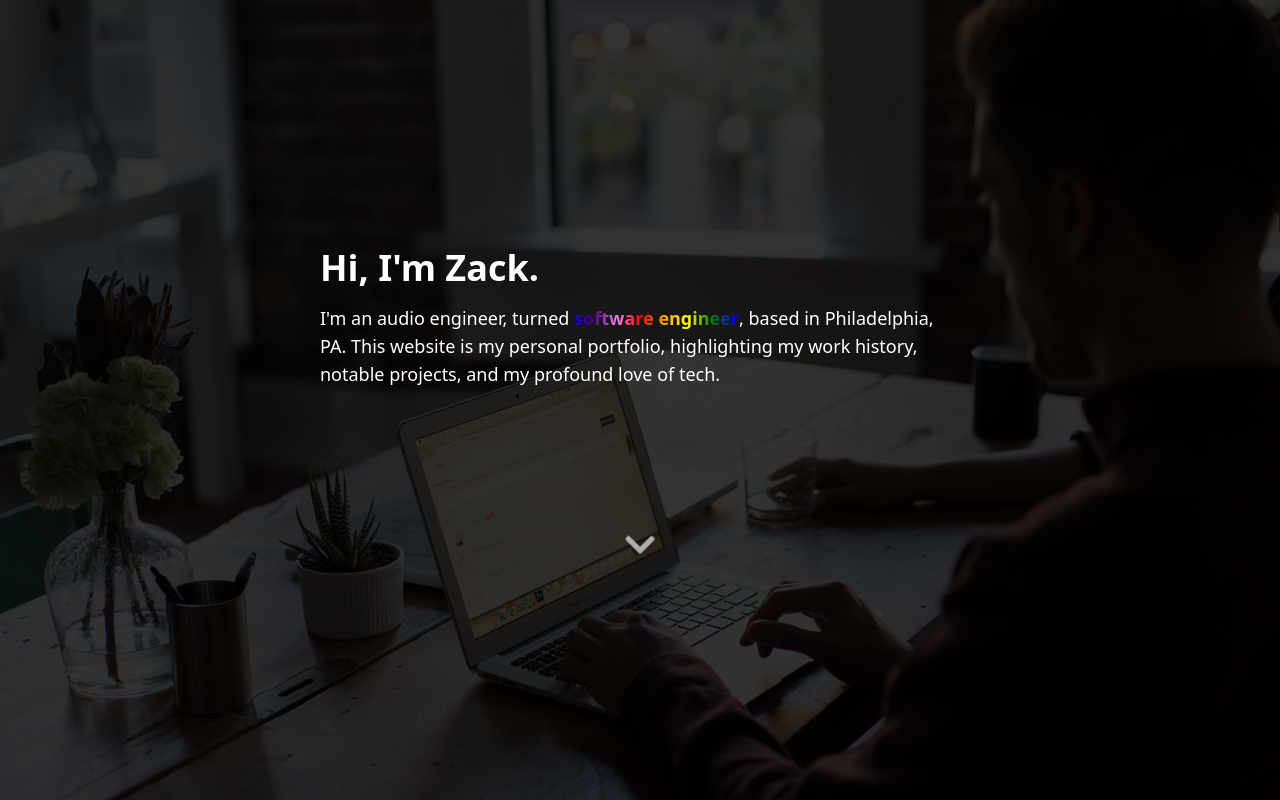
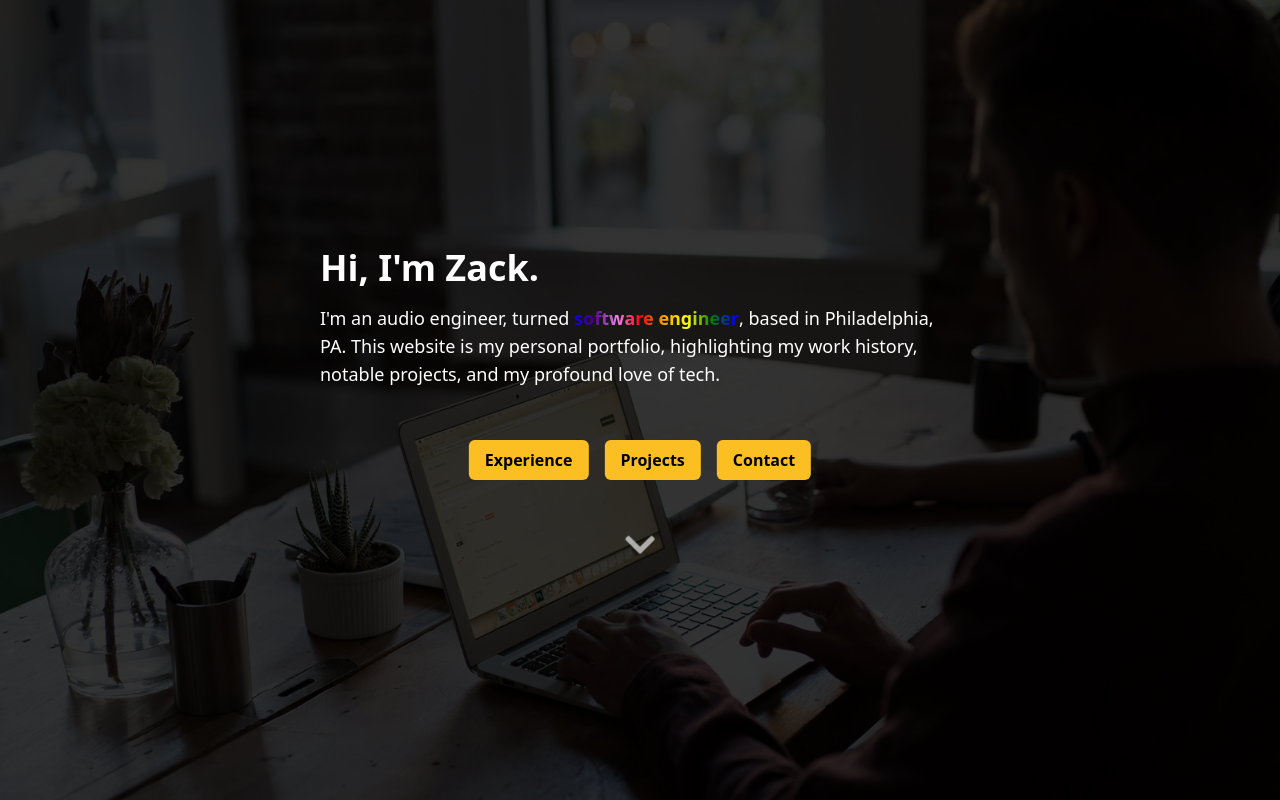
Before and after one commit to zackhanni/zachary.works, a Next.js app: page / in a window 1280 px wide. Shown: the top 800 px of the page. Built offline with nearby package versions, Linux system fonts and the light colour scheme.

Commit message:
added hero navigation buttons. they autohide after scrolling

```diff
--- a/app/page.tsx
+++ b/app/page.tsx
@@ -2,11 +2,13 @@ import About from "./components/About";
 import Hero from "./components/Hero";
 import Projects from "./components/Projects";
 import Experience from "./components/Experience";
+import HeroButtons from "./HeroButtons";
 
 export default function Home() {
   return (
     <main>
       <Hero />
+      <HeroButtons />
       <Experience />
       <Projects />
       <About />
```
